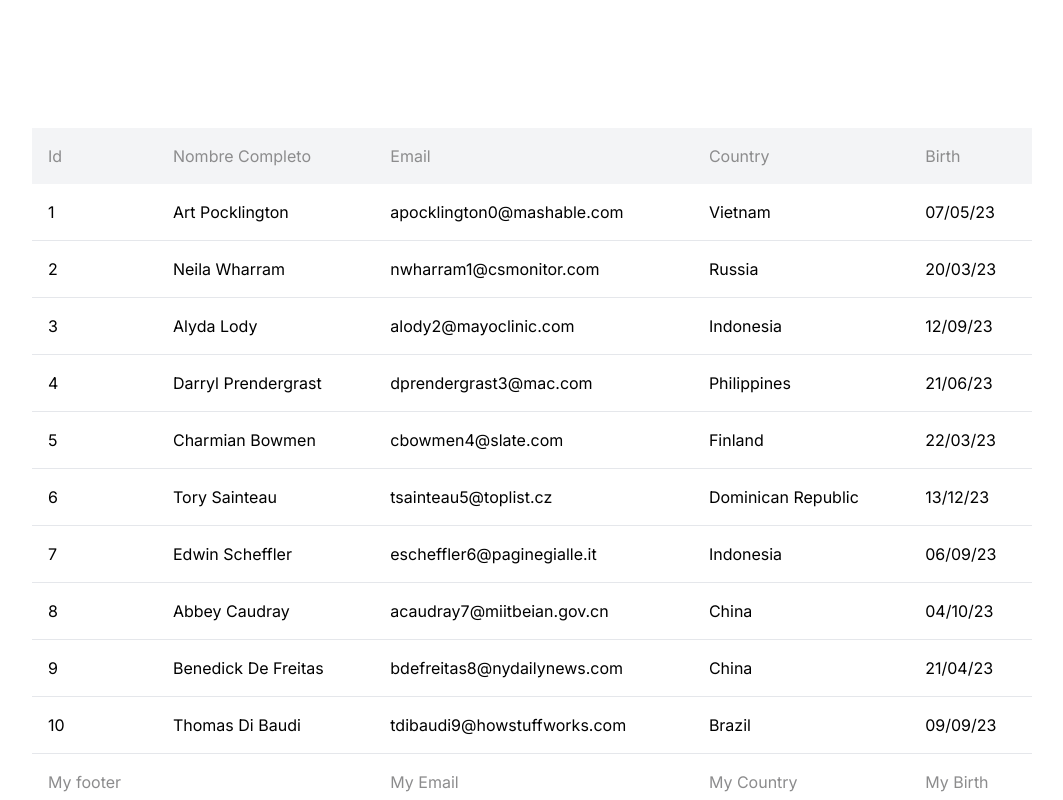
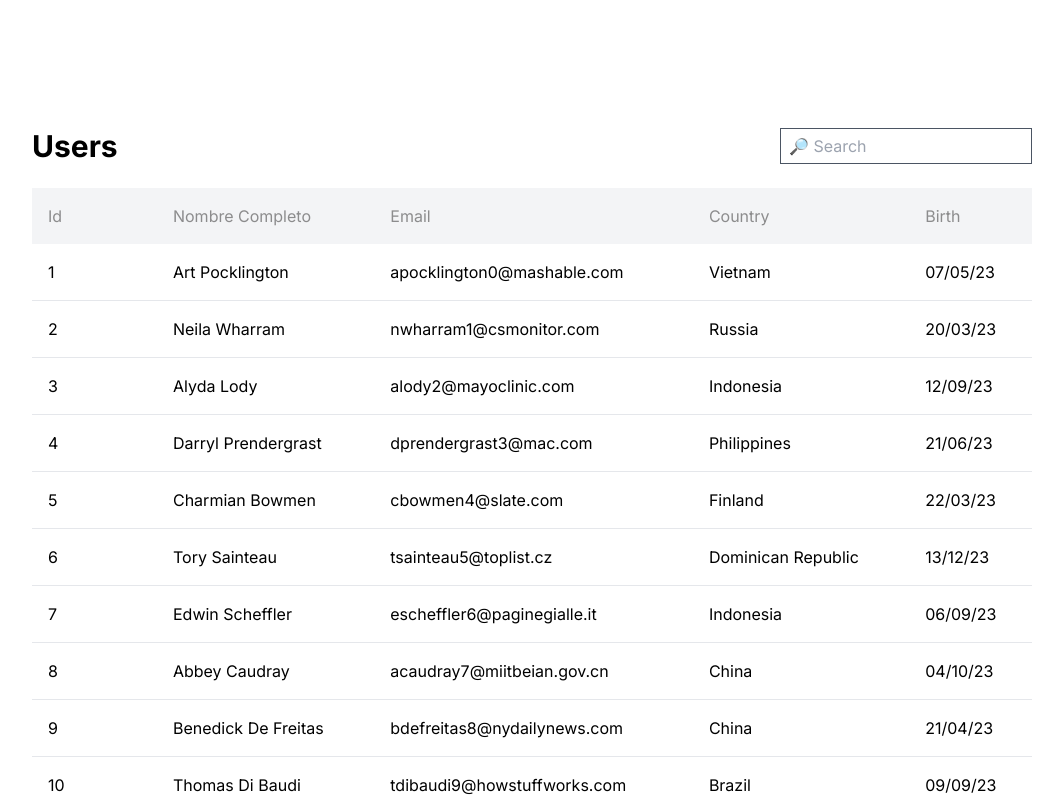
Before and after one commit to jesusrobot0/simple-table, a Next.js app: page / in a window 1280 px wide. Shown: the top 800 px of the page, without its empty margins (108-1171 px from the left). Built offline with nearby package versions, Linux system fonts and the light colour scheme.

Commit message:
Add the search feature

```diff
--- a/src/components/table/Table.tsx
+++ b/src/components/table/Table.tsx
@@ -8,6 +8,7 @@ import {
   getPaginationRowModel,
   getSortedRowModel,
   useReactTable,
+  getFilteredRowModel,
 } from "@tanstack/react-table";
 import {
   ChevronDown,
@@ -63,6 +64,7 @@ const columns: ColumnDef<User>[] = [
 
 export function DataTable() {
   const [sorting, setSorting] = useState<any>([]);
+  const [filtering, setFiltering] = useState<any>(""); // Aqui se almacenan los querys del usuario
 
   // Configuración de la tabla
   const table = useReactTable({
@@ -71,13 +73,15 @@ export function DataTable() {
     getCoreRowModel: getCoreRowModel(), // Caracteristicas basicas para mostrar la tabla
     getPaginationRowModel: getPaginationRowModel(), // Habilitar la paginación
     getSortedRowModel: getSortedRowModel(), // Habilitar la ordenación de los datos de la tabla
-    state: { sorting },
+    getFilteredRowModel: getFilteredRowModel(),
+    state: { sorting, globalFilter: filtering },
     onSortingChange: setSorting,
+    onGlobalFilterChange: setFiltering,
   });
 
   // Meéodos de la paginación
   const handleFirstPage = () => {
-    table.setPageIndex(1);
+    table.setPageIndex(0);
   };
 
   const handlePrevious = () => {
@@ -94,6 +98,16 @@ export function DataTable() {
 
   return (
     <div className="mb-44 flex flex-col">
+      <div className="flex justify-between mb-6">
+        <h1 className="text-3xl font-bold">Users</h1>
+        <input
+          type="text"
+          className="px-2 border border-gray-600"
+          placeholder="🔎 Search"
+          value={filtering}
+          onChange={(e) => setFiltering(e.target.value)}
+        />
+      </div>
       <table className="w-[1000px]">
         <thead>
           {/* CONSTRUIMOS EL HEADER DE LA TABLA */}
```
